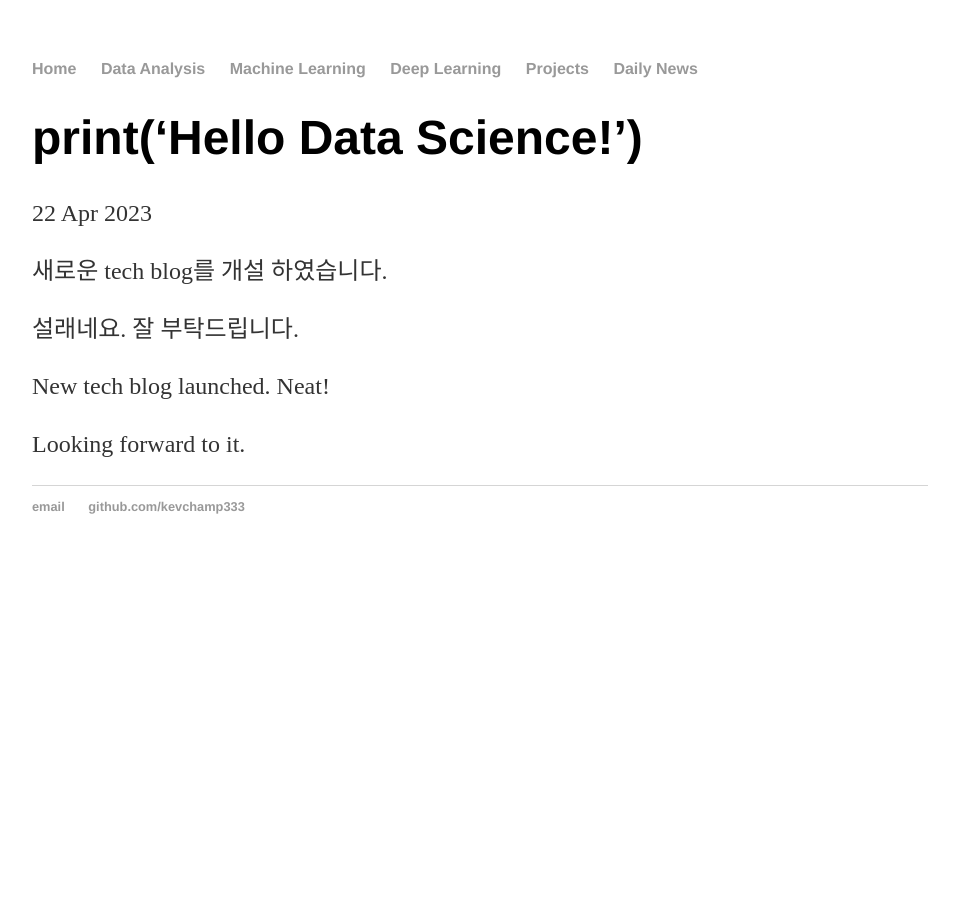
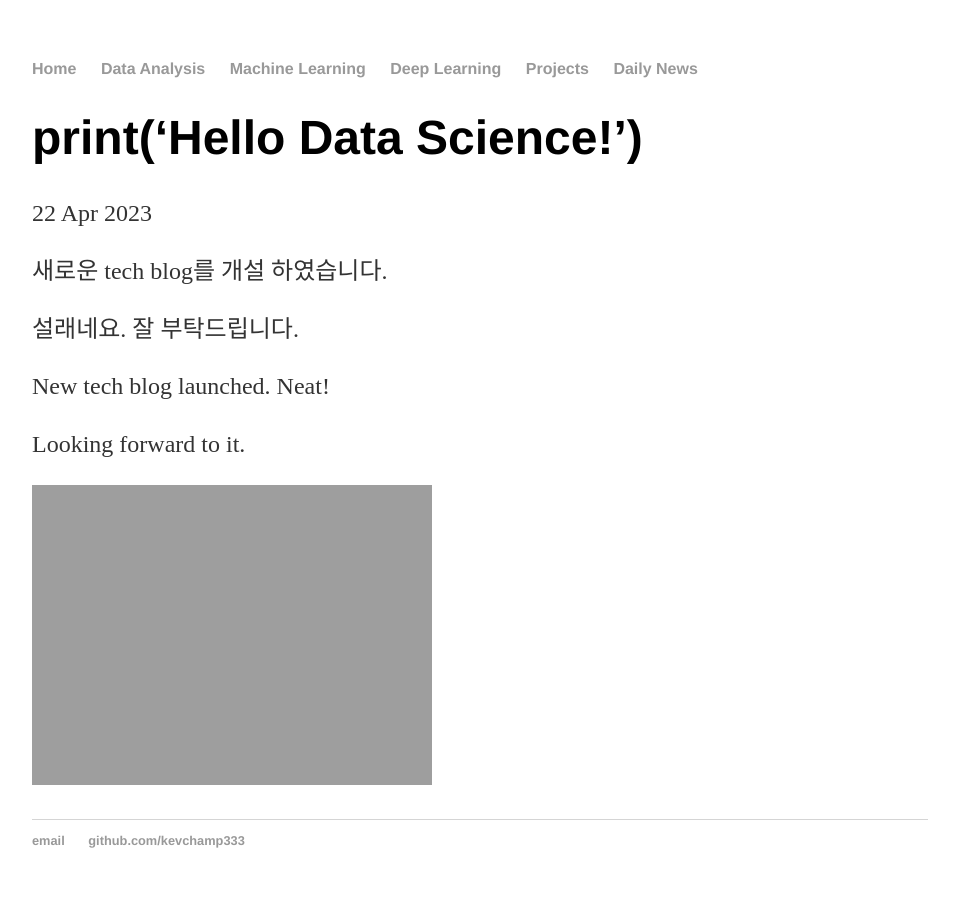
Before and after one commit to kevchamp333/kevchamp333.github.io, a Jekyll site: the page built from _posts/2023-04-22-kevchamp333-launch-site.md, in a window 1280 px wide. Shown: the whole page, without its empty margins (160-1119 px from the left). Built offline with Jekyll 4.4.1, drawn with Linux system fonts in a browser that asks for light colours; Markdown is read by kramdown in place of the engine named in the settings.

Commit message:
first commit message

```diff
--- a/_posts/2023-04-22-kevchamp333-launch-site.md
+++ b/_posts/2023-04-22-kevchamp333-launch-site.md
@@ -11,3 +11,5 @@ date: 2023-04-22
 New tech blog launched. Neat!
 
 Looking forward to it.
+
+![first image](/D:/work/tech_blog/images/start.png)
```
